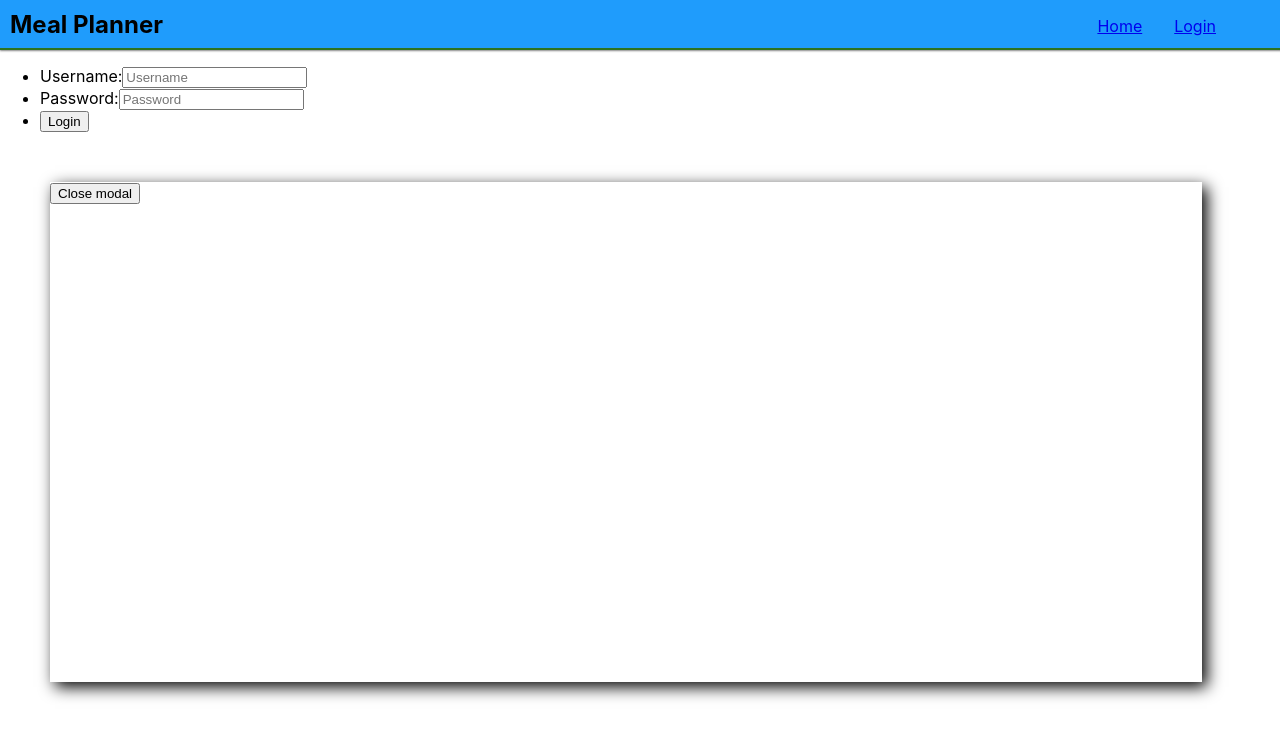
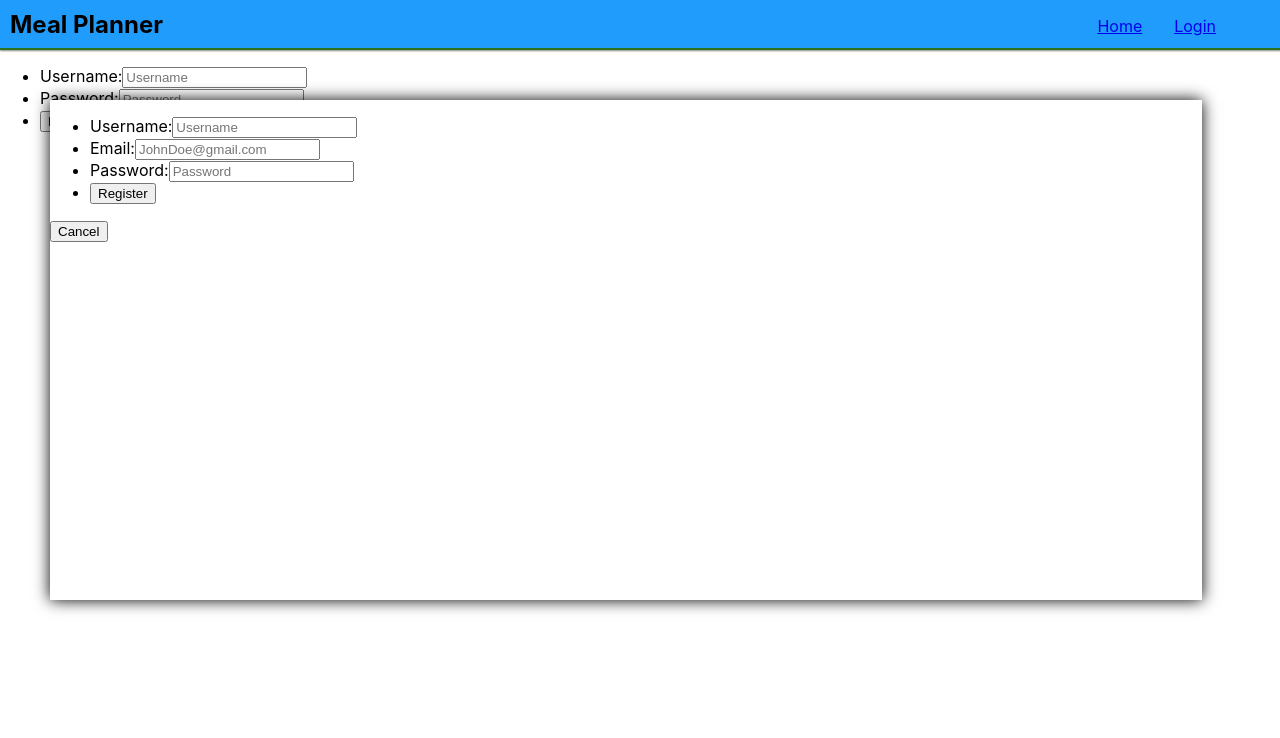
Before and after one commit to Remet0/Meal-Planner, a React (Create React App) app in the folder client/: page /login in a window 1280 px wide. Both pictures are taken after a click on the button "Sign Up". Shown: the top 738 px of the page. Built offline with nearby package versions, Linux system fonts and the light colour scheme.

Commit message:
added a simple register form to createUser modal

```diff
--- a/client/src/Components/CreateUser.jsx
+++ b/client/src/Components/CreateUser.jsx
@@ -3,9 +3,18 @@ import styled from 'styled-components';
 
 const CreateUser = () => {
   const [show, setShow] = useState(false);
+  const [username, setUsername] = useState('');
+  const [password, setPassword] = useState('');
+  const [email, setEmail] = useState('');
 
   const handleClose = () => setShow(false);
   const handleOpen = () => setShow(true);
+
+  const createUser = e => {
+    e.preventDefault();
+
+    handleClose();
+  };
 
   if (!show) {
     return (
@@ -18,7 +27,44 @@ const CreateUser = () => {
   return (
     <>
       <ModalWrap>
-        <button onClick={handleClose}> Close modal</button>
+        <form onSubmit={createUser}>
+          <ul>
+            <li>
+              <label htmlFor="username">Username:</label>
+              <input
+                type="text"
+                name="username"
+                placeholder="Username"
+                value={username}
+                onChange={e => setUsername(e.target.value)}
+              ></input>
+            </li>
+            <li>
+              <label htmlFor="email">Email:</label>
+              <input
+                type="text"
+                name="email"
+                placeholder="JohnDoe@gmail.com"
+                value={email}
+                onChange={e => setEmail(e.target.value)}
+              ></input>
+            </li>
+            <li>
+              <label htmlFor="password">Password:</label>
+              <input
+                type="password"
+                name="password"
+                placeholder="Password"
+                value={password}
+                onChange={e => setPassword(e.target.value)}
+              ></input>
+            </li>
+            <li>
+              <button type="submit">Register</button>
+            </li>
+          </ul>
+        </form>
+        <button onClick={handleClose}> Cancel</button>
       </ModalWrap>
     </>
   );
@@ -32,6 +78,9 @@ const ModalWrap = styled.section`
   height: 500px;
   width: 90vw;
   background-color: white;
-  box-shadow: 5px 5px 15px;
+  box-shadow: 0px 0px 15px;
   z-index: 999;
+  position: fixed;
+  top: 50px;
+  left: 0;
 `;
```
